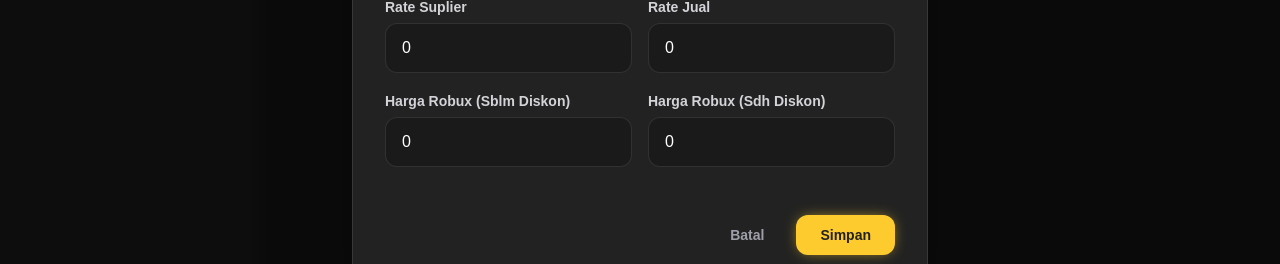
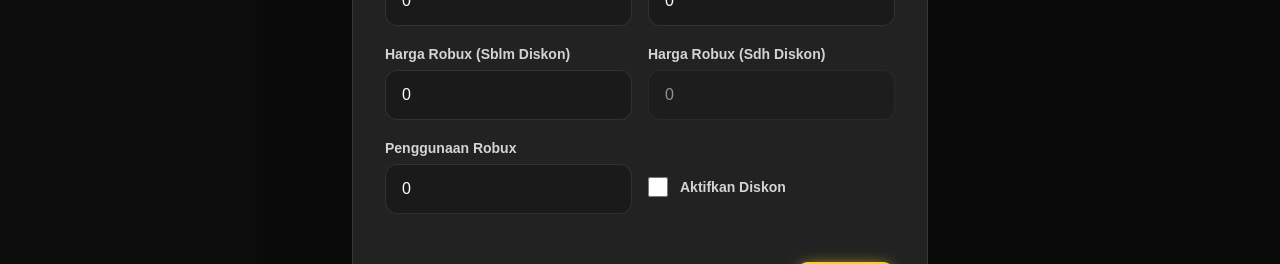
Before and after one commit to sosifast/yoktoko, a Next.js app: page /produk in a window 1280 px wide. Both pictures are taken after a click on the button "+ Tambah Produk". Shown: the part 442-706 px from the top of the page. Built offline with nearby package versions, Linux system fonts and the light colour scheme; no server answers; the database is empty.

Commit message:
feat: update produk with penggunaan_robux and is_discount

```diff
--- a/app/produk/actions.ts
+++ b/app/produk/actions.ts
@@ -35,15 +35,18 @@ export async function createProduk(data: {
   rate_robux_dijual: number;
   harga_robux_sebelum_diskon: number;
   harga_robux_sudah_diskon: number;
+  penggunaan_robux: number;
+  is_discount: boolean;
 }) {
   await db.query(`
     INSERT INTO "Produk"
-    (id_kategori, id_game, nama_produk, slug, harga_jual, rate_robux_suplier, rate_robux_dijual, harga_robux_sebelum_diskon, harga_robux_sudah_diskon)
-    VALUES ($1, $2, $3, $4, $5, $6, $7, $8, $9)
+    (id_kategori, id_game, nama_produk, slug, harga_jual, rate_robux_suplier, rate_robux_dijual, harga_robux_sebelum_diskon, harga_robux_sudah_diskon, penggunaan_robux, is_discount)
+    VALUES ($1, $2, $3, $4, $5, $6, $7, $8, $9, $10, $11)
   `, [
     data.id_kategori, data.id_game, data.nama_produk, data.slug,
     data.harga_jual, data.rate_robux_suplier, data.rate_robux_dijual,
-    data.harga_robux_sebelum_diskon, data.harga_robux_sudah_diskon
+    data.harga_robux_sebelum_diskon, data.harga_robux_sudah_diskon,
+    data.penggunaan_robux, data.is_discount
   ]);
   revalidatePath("/produk");
 }
@@ -58,18 +61,22 @@ export async function updateProduk(id: string, data: {
   rate_robux_dijual: number;
   harga_robux_sebelum_diskon: number;
   harga_robux_sudah_diskon: number;
+  penggunaan_robux: number;
+  is_discount: boolean;
 }) {
   await db.query(`
     UPDATE "Produk"
     SET id_kategori = $1, id_game = $2, nama_produk = $3, slug = $4,
         harga_jual = $5, rate_robux_suplier = $6, rate_robux_dijual = $7,
         harga_robux_sebelum_diskon = $8, harga_robux_sudah_diskon = $9,
+        penggunaan_robux = $10, is_discount = $11,
         update_at = CURRENT_TIMESTAMP
-    WHERE id = $10
+    WHERE id = $12
   `, [
     data.id_kategori, data.id_game, data.nama_produk, data.slug,
     data.harga_jual, data.rate_robux_suplier, data.rate_robux_dijual,
     data.harga_robux_sebelum_diskon, data.harga_robux_sudah_diskon,
+    data.penggunaan_robux, data.is_discount,
     id
   ]);
   revalidatePath("/produk");
--- a/app/produk/page.tsx
+++ b/app/produk/page.tsx
@@ -21,6 +21,8 @@ export default function ProdukPage() {
     rate_robux_dijual: 0,
     harga_robux_sebelum_diskon: 0,
     harga_robux_sudah_diskon: 0,
+    penggunaan_robux: 0,
+    is_discount: false,
   });
 
   const fetchData = async () => {
@@ -63,7 +65,8 @@ export default function ProdukPage() {
     setFormData({
       id: "", id_kategori: "", id_game: "", nama_produk: "",
       harga_jual: 0, rate_robux_suplier: 0, rate_robux_dijual: 0,
-      harga_robux_sebelum_diskon: 0, harga_robux_sudah_diskon: 0
+      harga_robux_sebelum_diskon: 0, harga_robux_sudah_diskon: 0,
+      penggunaan_robux: 0, is_discount: false
     });
     fetchData();
   };
@@ -78,7 +81,9 @@ export default function ProdukPage() {
       rate_robux_suplier: Number(prod.rate_robux_suplier),
       rate_robux_dijual: Number(prod.rate_robux_dijual),
       harga_robux_sebelum_diskon: Number(prod.harga_robux_sebelum_diskon || 0),
-      harga_robux_sudah_diskon: Number(prod.harga_robux_sudah_diskon || 0)
+      harga_robux_sudah_diskon: Number(prod.harga_robux_sudah_diskon || 0),
+      penggunaan_robux: Number(prod.penggunaan_robux || 0),
+      is_discount: Boolean(prod.is_discount || false)
     });
     setIsModalOpen(true);
   };
@@ -103,7 +108,8 @@ export default function ProdukPage() {
               setFormData({
                 id: "", id_kategori: "", id_game: "", nama_produk: "",
                 harga_jual: 0, rate_robux_suplier: 0, rate_robux_dijual: 0,
-                harga_robux_sebelum_diskon: 0, harga_robux_sudah_diskon: 0
+                harga_robux_sebelum_diskon: 0, harga_robux_sudah_diskon: 0,
+                penggunaan_robux: 0, is_discount: false
               });
               setIsModalOpen(true);
             }}
@@ -250,7 +256,14 @@ export default function ProdukPage() {
                       required
                       min="0"
                       value={formData.rate_robux_dijual}
-                      onChange={(e) => setFormData({ ...formData, rate_robux_dijual: Number(e.target.value) })}
+                      onChange={(e) => {
+                        const rate = Number(e.target.value);
+                        setFormData({
+                          ...formData,
+                          rate_robux_dijual: rate,
+                          harga_jual: rate * formData.penggunaan_robux
+                        });
+                      }}
                       className="mt-1 block w-full rounded-xl border border-white/10 bg-[#1a1a1a] px-4 py-3 text-white outline-none focus:border-[#FECB2F] focus:ring-1 focus:ring-[#FECB2F] transition"
                     />
                   </div>
@@ -272,12 +285,46 @@ export default function ProdukPage() {
                     <label className="text-sm font-semibold text-zinc-300">Harga Robux (Sdh Diskon)</label>
                     <input
                       type="number"
-                      required
+                      required={formData.is_discount}
+                      disabled={!formData.is_discount}
                       min="0"
                       value={formData.harga_robux_sudah_diskon}
                       onChange={(e) => setFormData({ ...formData, harga_robux_sudah_diskon: Number(e.target.value) })}
+                      className={`mt-1 block w-full rounded-xl border border-white/10 bg-[#1a1a1a] px-4 py-3 text-white outline-none focus:border-[#FECB2F] focus:ring-1 focus:ring-[#FECB2F] transition ${!formData.is_discount ? 'opacity-50 cursor-not-allowed' : ''}`}
+                    />
+                  </div>
+                </div>
+
+                <div className="grid grid-cols-2 gap-4">
+                  <div>
+                    <label className="text-sm font-semibold text-zinc-300">Penggunaan Robux</label>
+                    <input
+                      type="number"
+                      required
+                      min="0"
+                      value={formData.penggunaan_robux}
+                      onChange={(e) => {
+                        const penggunaan = Number(e.target.value);
+                        setFormData({
+                          ...formData,
+                          penggunaan_robux: penggunaan,
+                          harga_jual: penggunaan * formData.rate_robux_dijual
+                        });
+                      }}
                       className="mt-1 block w-full rounded-xl border border-white/10 bg-[#1a1a1a] px-4 py-3 text-white outline-none focus:border-[#FECB2F] focus:ring-1 focus:ring-[#FECB2F] transition"
                     />
+                  </div>
+                  <div className="flex items-center mt-6">
+                    <input
+                      type="checkbox"
+                      id="is_discount"
+                      checked={formData.is_discount}
+                      onChange={(e) => setFormData({ ...formData, is_discount: e.target.checked })}
+                      className="w-5 h-5 rounded border-white/10 bg-[#1a1a1a] text-[#FECB2F] focus:ring-[#FECB2F] focus:ring-offset-0"
+                    />
+                    <label htmlFor="is_discount" className="ml-3 text-sm font-semibold text-zinc-300">
+                      Aktifkan Diskon
+                    </label>
                   </div>
                 </div>
 
```
Also changed, not shown: 1 other file (tests, documents, lock files or other folders).
